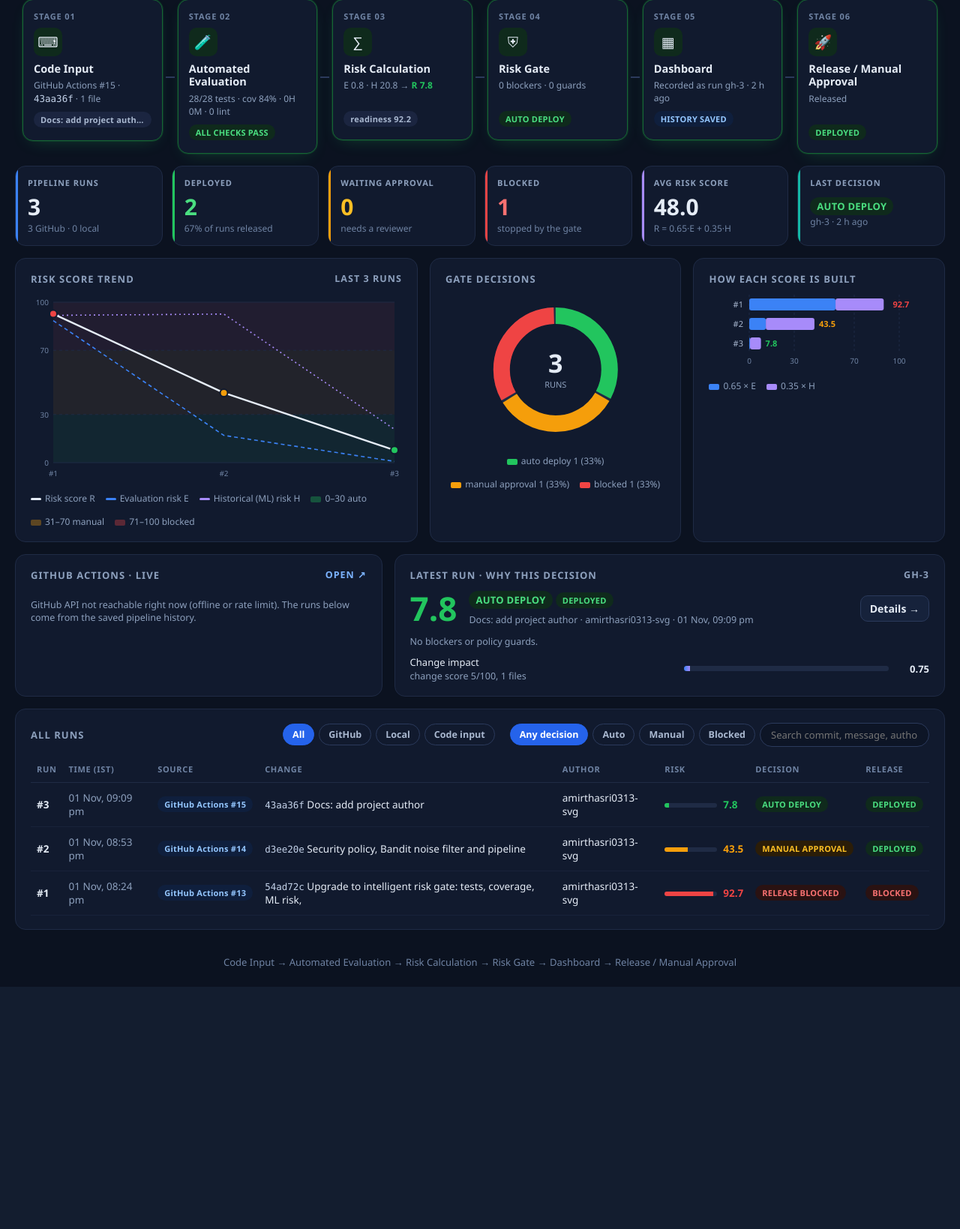
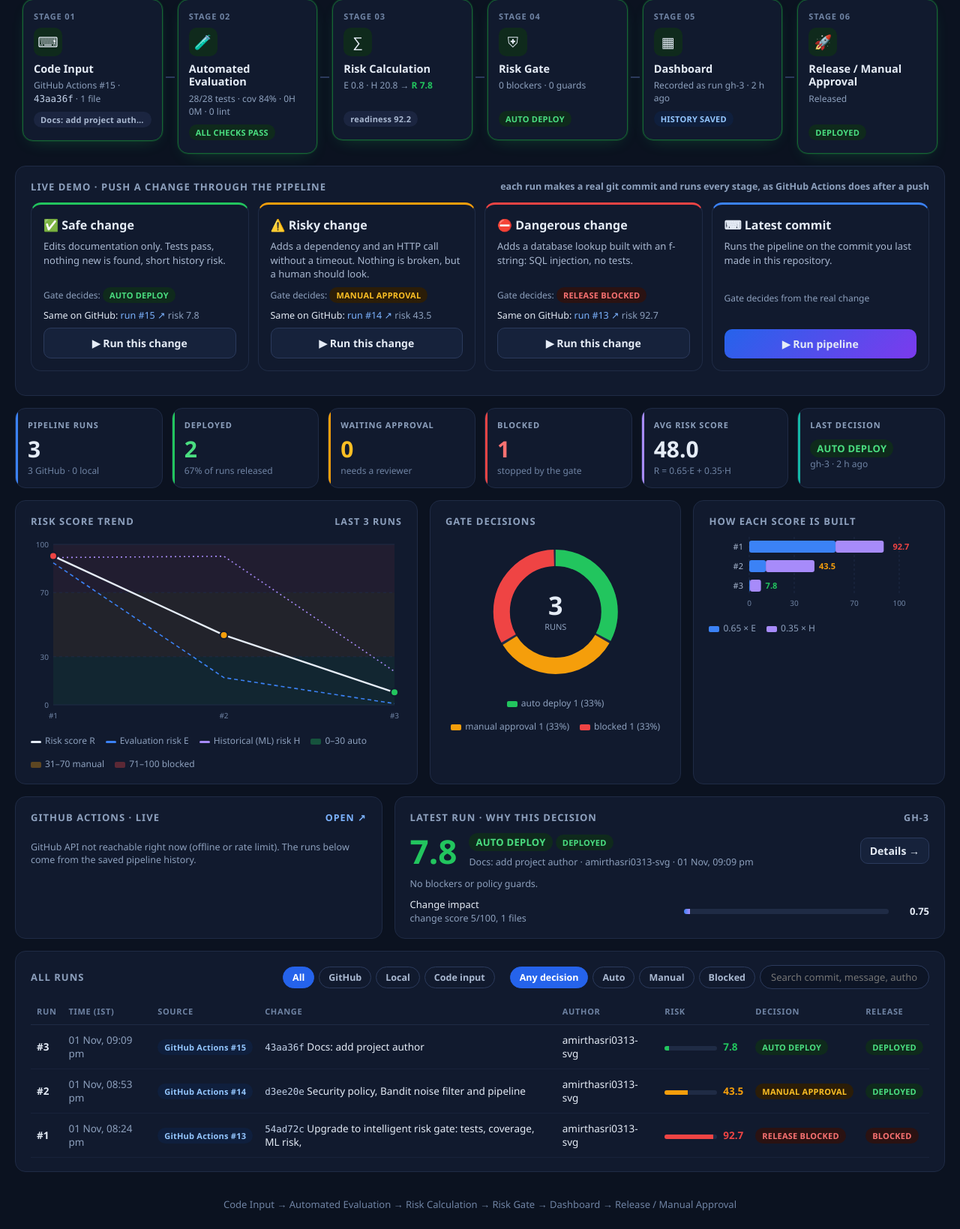
Before and after one commit to amirthasri0313-svg/Intelligent_CICD_Risk_Gate, a Flask app: page /dashboard in a window 1280 px wide. Shown: the part 187-1826 px from the top of the page at 75% size. Before the commit the page ends 1503 px from the top, so only its background shows below. Run offline with Flask 3, Linux system fonts and the light colour scheme; data that the repository does not hold is empty.

Commit message:
Dashboard v2: live demo scenarios and real release to GitHub Pages

```diff
--- a/templates/dashboard.html
+++ b/templates/dashboard.html
@@ -24,6 +24,16 @@ body.dark a{color:#7cb3ff}
 .b.primary:hover{filter:brightness(1.1)}
 .b:disabled{opacity:.55;cursor:wait}
 .b.green{background:#15803d;border:0}.b.red{background:#b91c1c;border:0}
+.demo{display:grid;grid-template-columns:repeat(4,minmax(0,1fr));gap:12px;margin-bottom:16px}
+.sce{background:#111a2e;border:1px solid #1f2b45;border-radius:14px;padding:16px;display:flex;flex-direction:column;gap:8px;border-top:3px solid var(--c)}
+.sce h4{font-size:16px;display:flex;align-items:center;gap:8px}
+.sce p{font-size:13px;color:#a9b8d0;line-height:1.45;flex:1}
+.sce .exp{font-size:12px;color:#8da0bd}
+.sce .gh{font-size:12.5px}
+.sce .b{justify-content:center}
+.sce.active{box-shadow:0 0 0 2px #3b82f6}
+@media(max-width:1150px){.demo{grid-template-columns:repeat(2,minmax(0,1fr))}}
+@media(max-width:640px){.demo{grid-template-columns:1fr}}
 /* flow */
 .flow{display:grid;grid-template-columns:repeat(6,minmax(0,1fr));gap:0;margin-bottom:16px;position:relative}
 .node{position:relative;padding:0 10px;min-width:0}
@@ -134,6 +144,11 @@ code{font-family:Consolas,"Courier New",monospace;font-size:12.5px;color:#c4d3ea
     <div class="flowline"><i id="flowfill"></i></div>
   </div>
 
+
+  <div class="panel" style="margin-bottom:16px;padding-bottom:16px">
+    <h3><span>{% if STATIC %}What the gate does · proof on GitHub{% else %}Live demo · push a change through the pipeline{% endif %}</span><span class="sm mut" style="text-transform:none;letter-spacing:0;font-weight:600">{% if STATIC %}each card links to the real GitHub Actions run{% else %}each run makes a real git commit and runs every stage, as GitHub Actions does after a push{% endif %}</span></h3>
+    <div class="demo" id="demo"></div>
+  </div>
   {% if not STATIC %}
   <div class="panel" id="runner" hidden style="margin-bottom:16px">
     <h3><span>Pipeline run <span id="rn-title" class="mut"></span></span><span class="mut sm" id="rn-time"></span></h3>
@@ -206,6 +221,7 @@ const esc = s => String(s ?? "").replace(/[&<>"]/g, c => ({"&":"&amp;","<":"&lt;
 const t = iso => iso ? new Date(iso).toLocaleString("en-IN", {timeZone:"Asia/Kolkata", day:"2-digit", month:"short", hour:"2-digit", minute:"2-digit"}) : "";
 const ago = iso => { const s = (Date.now() - new Date(iso)) / 1000; return s < 60 ? "just now" : s < 3600 ? Math.round(s/60) + " min ago" : s < 86400 ? Math.round(s/3600) + " h ago" : Math.round(s/86400) + " d ago"; };
 const col = s => s <= 30 ? "#22c55e" : s <= 70 ? "#f59e0b" : "#ef4444";
+const rc = r => ({"AUTO DEPLOY": "#22c55e", "MANUAL APPROVAL": "#f59e0b", "RELEASE BLOCKED": "#ef4444"})[r.decision] || col(r.risk_score);  // colour follows the gate decision
 const DEC = {"AUTO DEPLOY":"t-ok","MANUAL APPROVAL":"t-warn","RELEASE BLOCKED":"t-bad"};
 const STA = {"DEPLOYED":"t-ok","DEPLOYING":"t-info","WAITING APPROVAL":"t-warn","BLOCKED":"t-bad","REJECTED":"t-grey"};
 const SRC = {"github actions":["GitHub Actions","t-info"],"local pipeline":["Local pipeline","t-pur"],"code input":["Code input","t-grey"]};
@@ -243,7 +259,7 @@ function nodeInfo(r) {
   return [
     ["ok", `${esc(sl)}${r.run_number ? " #" + esc(r.run_number) : ""}${r.commit ? " · <code>" + esc(r.commit.slice(0, 7)) + "</code>" : ""}${files ? " · " + files + " file" + (files > 1 ? "s" : "") : ""}`, `<span class="tag t-grey">${esc((r.message || "").slice(0, 34))}</span>`],
     [evalBad ? "bad" : "ok", evalTxt, `<span class="tag ${evalBad ? "t-bad" : "t-ok"}">${evalBad ? "ISSUES FOUND" : "ALL CHECKS PASS"}</span>`],
-    [gate, `E ${fmt(rk.evaluation_risk)} · H ${fmt(rk.historical_risk)} → <b style="color:${col(r.risk_score)}">R ${fmt(r.risk_score)}</b>`, `<span class="tag t-grey">readiness ${fmt(rk.readiness_score)}</span>`],
+    [gate, `E ${fmt(rk.evaluation_risk)} · H ${fmt(rk.historical_risk)} → <b style="color:${rc(r)}">R ${fmt(r.risk_score)}</b>`, `<span class="tag t-grey">readiness ${fmt(rk.readiness_score)}</span>`],
     [gate, `${(rk.blockers || []).length} blockers · ${(rk.guards || []).length} guards`, `<span class="tag ${DEC[r.decision]}">${esc(r.decision)}</span>`],
     ["ok", `Recorded as run ${esc(r.key)} · ${ago(r.created_at)}`, `<span class="tag t-info">HISTORY SAVED</span>`],
     [rel, r.approved_by ? "Approved by " + esc(r.approved_by) : r.status === "DEPLOYED" ? (r.site_url ? "Published to GitHub Pages" : "Released") : r.status === "WAITING APPROVAL" ? "Reviewer must approve" : r.status === "BLOCKED" ? "Fix blockers, push again" : esc(r.status), `<span class="tag ${STA[r.status] || "t-grey"}">${esc(r.status)}</span>`],
@@ -266,7 +282,7 @@ function trend(runs) {
   const line = (key, c, w, dash) => { const pts = last.map((r, i) => [i, key(r)]).filter(p => p[1] != null);
     return pts.length > 1 ? `<polyline points="${pts.map(([i, v]) => x(i) + "," + y(v)).join(" ")}" fill="none" stroke="${c}" stroke-width="${w}" ${dash ? `stroke-dasharray="${dash}"` : ""} stroke-linejoin="round"/>` : ""; };
   s += line(r => r.risk?.evaluation_risk, "#3b82f6", 1.6, "5 4") + line(r => r.risk?.historical_risk, "#a78bfa", 1.6, "2 4") + line(r => r.risk_score, "#e5ecf6", 2.4);
-  last.forEach((r, i) => { s += `<circle cx="${x(i)}" cy="${y(r.risk_score)}" r="5" fill="${col(r.risk_score)}" stroke="#111a2e" stroke-width="2" style="cursor:pointer" data-key="${r.key}"><title>${esc(r.key)} · ${esc(r.message)}\nR ${r.risk_score} · ${r.decision}</title></circle>`;
+  last.forEach((r, i) => { s += `<circle cx="${x(i)}" cy="${y(r.risk_score)}" r="5" fill="${rc(r)}" stroke="#111a2e" stroke-width="2" style="cursor:pointer" data-key="${r.key}"><title>${esc(r.key)} · ${esc(r.message)}\nR ${r.risk_score} · ${r.decision}</title></circle>`;
     if (n <= 14 || i % Math.ceil(n / 12) === 0) s += `<text x="${x(i)}" y="${H - 8}" text-anchor="middle" font-size="10" fill="#6f83a3">${esc(r.key.replace("local-", "L").replace("gh-", "#"))}</text>`; });
   svg.innerHTML = n ? s : `<text x="50%" y="50%" text-anchor="middle" fill="#6f83a3" font-size="13">No runs yet</text>`;
   svg.querySelectorAll("circle[data-key]").forEach(c => c.addEventListener("click", () => openRun(c.dataset.key)));
@@ -287,7 +303,7 @@ function contrib(runs) {
     s += `<text x="${L - 8}" y="${y0 + 12}" text-anchor="end" font-size="11" fill="#a9b8d0">${esc(r.key.replace("local-", "L").replace("gh-", "#"))}</text>`;
     s += `<rect x="${L}" y="${y0}" width="${sc(e)}" height="16" rx="3" fill="#3b82f6"><title>${hasH ? "0.65 × E" : "E (no history for pasted code)"} = ${e.toFixed(1)}</title></rect>`;
     s += `<rect x="${L + sc(e)}" y="${y0}" width="${sc(h)}" height="16" rx="3" fill="#a78bfa"><title>0.35 × H = ${h.toFixed(1)}</title></rect>`;
-    s += `<text x="${L + sc(Math.max(r.risk_score, e + h)) + 6}" y="${y0 + 12}" font-size="11" font-weight="700" fill="${col(r.risk_score)}">${fmt(r.risk_score)}</text>`; });
+    s += `<text x="${L + sc(Math.max(r.risk_score, e + h)) + 6}" y="${y0 + 12}" font-size="11" font-weight="700" fill="${rc(r)}">${fmt(r.risk_score)}</text>`; });
   svg.setAttribute("height", last.length * rowH + 22);
   svg.innerHTML = last.length ? s : `<text x="50%" y="50%" text-anchor="middle" fill="#6f83a3" font-size="13">No runs yet</text>`;
 }
@@ -297,7 +313,7 @@ function why(r) {
   if (!r) return '<div class="mut sm">No runs yet.</div>';
   const rk = r.risk || {}, top = (rk.factors || []).filter(f => f[1] > 0).sort((a, b) => b[1] - a[1]).slice(0, 5);
   return `<div style="display:flex;gap:16px;align-items:center;flex-wrap:wrap;margin-bottom:12px">
-      <div style="font-size:44px;font-weight:800;color:${col(r.risk_score)};line-height:1">${fmt(r.risk_score)}</div>
+      <div style="font-size:44px;font-weight:800;color:${rc(r)};line-height:1">${fmt(r.risk_score)}</div>
       <div><span class="tag ${DEC[r.decision]}" style="font-size:13px">${esc(r.decision)}</span> <span class="tag ${STA[r.status] || "t-grey"}">${esc(r.status)}</span>
       <div class="sm mut" style="margin-top:6px">${esc(r.message)} · ${esc(r.author)} · ${t(r.created_at)}</div></div>
       <button class="b" style="margin-left:auto;padding:7px 12px" onclick="openRun('${r.key}')">Details →</button></div>
@@ -323,7 +339,7 @@ function table(fresh = new Set()) {
     return `<tr class="${fresh.has(r.key) ? "new" : ""}" data-key="${r.key}"><td><b>${esc(r.key.replace("gh-", "#").replace("local-", "L"))}</b></td><td class="sm mut">${t(r.created_at)}</td>
       <td><span class="tag ${sc}">${sl}${r.run_number ? " #" + esc(r.run_number) : ""}</span></td>
       <td>${r.commit ? `<code>${esc(r.commit.slice(0, 7))}</code> ` : ""}${esc((r.message || "").slice(0, 60))}</td><td class="sm">${esc(r.author)}</td>
-      <td style="white-space:nowrap"><span class="meter"><i style="width:${r.risk_score}%;background:${col(r.risk_score)}"></i></span><b style="color:${col(r.risk_score)}">${fmt(r.risk_score)}</b></td>
+      <td style="white-space:nowrap"><span class="meter"><i style="width:${r.risk_score}%;background:${rc(r)}"></i></span><b style="color:${rc(r)}">${fmt(r.risk_score)}</b></td>
       <td><span class="tag ${DEC[r.decision]}">${esc(r.decision)}</span></td><td><span class="tag ${STA[r.status] || "t-grey"}">${esc(r.status)}</span></td></tr>`; }).join("");
   $("rows").querySelectorAll("tr").forEach(tr => tr.onclick = () => openRun(tr.dataset.key));
 }
@@ -348,7 +364,7 @@ function openRun(key) {
         <div class="sm mut">${r.commit ? "commit <code>" + esc(r.commit) + "</code> · " : ""}${esc(r.author)}${r.branch ? " · " + esc(r.branch) : ""}</div></div>
       <button class="b" style="padding:6px 12px" onclick="closeRun()" aria-label="Close">✕</button></div>
     <div style="display:flex;gap:18px;align-items:center;margin-top:14px;flex-wrap:wrap">
-      <div style="font-size:52px;font-weight:800;color:${col(r.risk_score)};line-height:1">${fmt(r.risk_score)}</div>
+      <div style="font-size:52px;font-weight:800;color:${rc(r)};line-height:1">${fmt(r.risk_score)}</div>
       <div><span class="tag ${DEC[r.decision]}" style="font-size:13px">${esc(r.decision)}</span> <span class="tag ${STA[r.status] || "t-grey"}">${esc(r.status)}</span>
         <div class="sm mut" style="margin-top:6px">E ${fmt(rk.evaluation_risk)} · H ${fmt(rk.historical_risk)} · readiness ${fmt(rk.readiness_score)}</div>
         ${r.approved_by ? `<div class="sm" style="margin-top:4px">Approved by <b>${esc(r.approved_by)}</b></div>` : ""}</div></div>
@@ -404,8 +420,26 @@ async function github() {
       <span>${ghTag(r.status, r.conclusion)}</span></div>`).join("") || '<div class="sm mut">No workflow runs yet.</div>';
 }
 
+
+/* ---------- live demo scenarios ---------- */
+const SCEN = [
+  ["safe", "✅", "Safe change", "Edits documentation only. Tests pass, nothing new is found, short history risk.", "AUTO DEPLOY", "#22c55e"],
+  ["risky", "⚠️", "Risky change", "Adds a dependency and an HTTP call without a timeout. Nothing is broken, but a human should look.", "MANUAL APPROVAL", "#f59e0b"],
+  ["dangerous", "⛔", "Dangerous change", "Adds a database lookup built with an f-string: SQL injection, no tests.", "RELEASE BLOCKED", "#ef4444"],
+  ["", "⌨", "Latest commit", "Runs the pipeline on the commit you last made in this repository.", "", "#3b82f6"],
+];
+let activeScen = null;
+function demoCards() {
+  $("demo").innerHTML = SCEN.filter(sc => !CFG.static || sc[4]).map(([id, ic, title, desc, exp, c]) => {
+    const gh = exp && RUNS.slice().reverse().find(r => r.source === "github actions" && r.decision === exp && r.run_url);
+    return `<div class="sce ${activeScen === id && runnerOn ? "active" : ""}" style="--c:${c}"><h4>${ic} ${title}</h4><p>${desc}</p>
+      ${exp ? `<div class="exp">Gate decides: <span class="tag ${DEC[exp]}">${exp}</span></div>` : '<div class="exp">Gate decides from the real change</div>'}
+      ${gh ? `<div class="gh">Same on GitHub: <a href="${esc(gh.run_url)}" target="_blank" rel="noopener">run #${esc(gh.run_number)} ↗</a> <span class="mut">risk ${fmt(gh.risk_score)}</span></div>` : '<div class="gh mut">&nbsp;</div>'}
+      ${CFG.static ? "" : `<button class="b ${id ? "" : "primary"}" data-sc="${id}" ${runnerOn ? "disabled" : ""}>▶ Run ${id ? "this change" : "pipeline"}</button>`}</div>`; }).join("");
+  $("demo").querySelectorAll("button[data-sc]").forEach(b => b.onclick = () => startPipeline(b.dataset.sc));
+}
 /* ---------- local pipeline runner ---------- */
-const STEP_NODE = {"Change Analysis": 0, "Tests & Coverage": 1, "Code Quality (Ruff)": 1, "Security Scan (Bandit)": 1, "ML Risk Model": 2, "Release Readiness": 2, "Risk Gate": 3, "Release": 5};
+const STEP_NODE = {"Code Input": 0, "Change Analysis": 0, "Tests & Coverage": 1, "Code Quality (Ruff)": 1, "Security Scan (Bandit)": 1, "ML Risk Model": 2, "Release Readiness": 2, "Risk Gate": 3, "Release": 5};
 const SICO = {pending: '<span class="mut">○</span>', running: '<span class="spin"></span>', pass: '<span style="color:#4ade80">✔</span>', warn: '<span style="color:#fbbf24;font-weight:900">!</span>', fail: '<span style="color:#f87171">✖</span>'};
 function runnerFlow(s) {
   const info = NODES.map(() => ["idle", "", ""]); let done = 0;
@@ -422,8 +456,8 @@ async function pollRunner() {
   if (!s.started_at) return;
   $("runner").hidden = false; runnerOn = s.running;
   $("runBtn").disabled = s.running; $("runBtn").textContent = s.running ? "Pipeline running…" : "▶ Run pipeline now";
-  $("rn-title").textContent = s.run_key ? "· " + s.run_key : ""; $("rn-time").textContent = (s.running ? "running · " : "finished · ") + s.elapsed + " s";
-  $("rn-steps").innerHTML = s.steps.map(st => `<div class="step ${st.status}"><span class="ico">${SICO[st.status] || ""}</span>${esc(st.name)}${st.detail ? ` <span class="sm mut">· ${esc(st.detail)}</span>` : ""}<span class="sec">${st.seconds != null ? st.seconds + " s" : ""}</span></div>`).join("");
+  $("rn-title").textContent = (s.scenario ? "· " + (SCEN.find(x => x[0] === s.scenario) || [])[2] : "") + (s.run_key ? " · " + s.run_key : ""); $("rn-time").textContent = (s.running ? "running · " : "finished · ") + s.elapsed + " s";
+  $("rn-steps").innerHTML = s.steps.map(st => `<div class="step ${st.status}"><span class="ico">${SICO[st.status] || ""}</span><span>${esc(st.name)}${st.detail ? `<br><span class="sm" style="color:#fbbf24">${esc(st.detail)}</span>` : ""}</span><span class="sec">${st.seconds != null ? st.seconds + " s" : ""}</span></div>`).join("");
   const log = $("rn-log"), stick = log.scrollTop + log.clientHeight >= log.scrollHeight - 30;
   log.innerHTML = s.log.map(l => l.startsWith("$ ") ? `<span class="c">${esc(l)}</span>` : esc(l)).join("\n"); if (stick) log.scrollTop = log.scrollHeight;
   const res = {"DEPLOYED": ["#0f2a1c", "#4ade80", "✔ Gate passed — released automatically"], "WAITING APPROVAL": ["#2b1d08", "#fbbf24", "⚠ Risky change — waiting for manual approval"], "BLOCKED": ["#2a1212", "#f87171", "✖ Release blocked by the risk gate"], "ERROR": ["#2a1212", "#f87171", "Pipeline error — see the log"]}[s.result];
@@ -431,16 +465,16 @@ async function pollRunner() {
   if (s.running) runnerFlow(s);
   return s;
 }
-async function startPipeline() {
-  $("runBtn").disabled = true;
-  const r = await fetch("/api/pipeline/run", {method: "POST"});
+async function startPipeline(scenario) {
+  $("runBtn").disabled = true; activeScen = scenario || ""; runnerOn = true; demoCards();
+  const r = await fetch("/api/pipeline/run", {method: "POST", headers: {"Content-Type": "application/json"}, body: JSON.stringify({scenario: scenario || null})});
   if (r.status === 409) toast("A pipeline run is already in progress");
   else toast("Pipeline started: change analysis → tests → quality → security → ML → risk gate");
   $("runner").hidden = false; $("runner").scrollIntoView({behavior: "smooth", block: "center"});
   follow();
 }
-function follow() { const tick = async () => { const s = await pollRunner(); if (s && s.running) setTimeout(tick, 1000); else { runnerOn = false; await refresh(); } }; tick(); }
-if (!CFG.static) $("runBtn").onclick = startPipeline;
+function follow() { const tick = async () => { const s = await pollRunner(); if (s && s.running) setTimeout(tick, 1000); else { runnerOn = false; await refresh(); if (s && s.run_key) openRun(s.run_key); } }; tick(); }
+if (!CFG.static) $("runBtn").onclick = () => startPipeline("");
 
 /* ---------- main loop ---------- */
 function render(runs) {
@@ -454,7 +488,7 @@ function render(runs) {
   $("k-last2").textContent = last ? `${last.key} · ${ago(last.created_at)}` : "–";
   const fresh = known === null ? new Set() : new Set(runs.filter(r => !known.has(r.key)).map(r => r.key));
   if (!runnerOn) drawFlow(nodeInfo(last), 100);
-  trend(runs); donut(runs); contrib(runs); $("lw").innerHTML = why(last); $("lw-key").textContent = last ? last.key : ""; table(fresh);
+  demoCards(); trend(runs); donut(runs); contrib(runs); $("lw").innerHTML = why(last); $("lw-key").textContent = last ? last.key : ""; table(fresh);
   if (fresh.size) toast(`New run ${last.key}: ${last.decision} (risk ${last.risk_score})`);
   known = new Set(runs.map(r => r.key));
 }
```
Also changed, not shown: tests/test_pipeline.py (+21 -0 lines).
